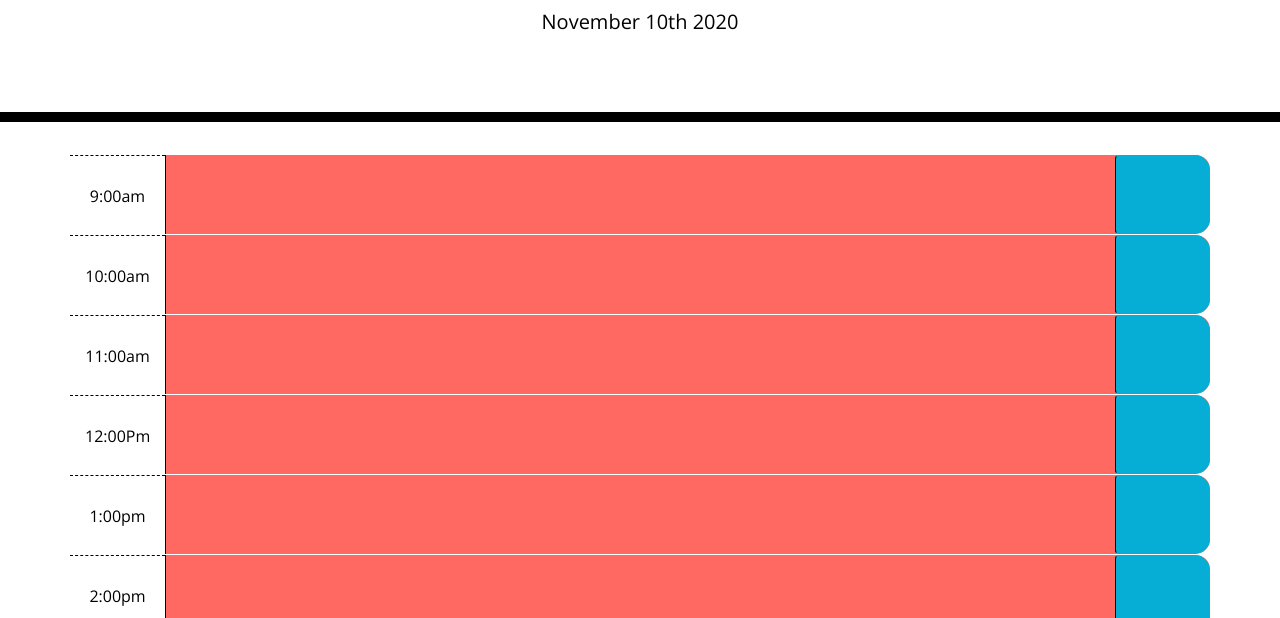
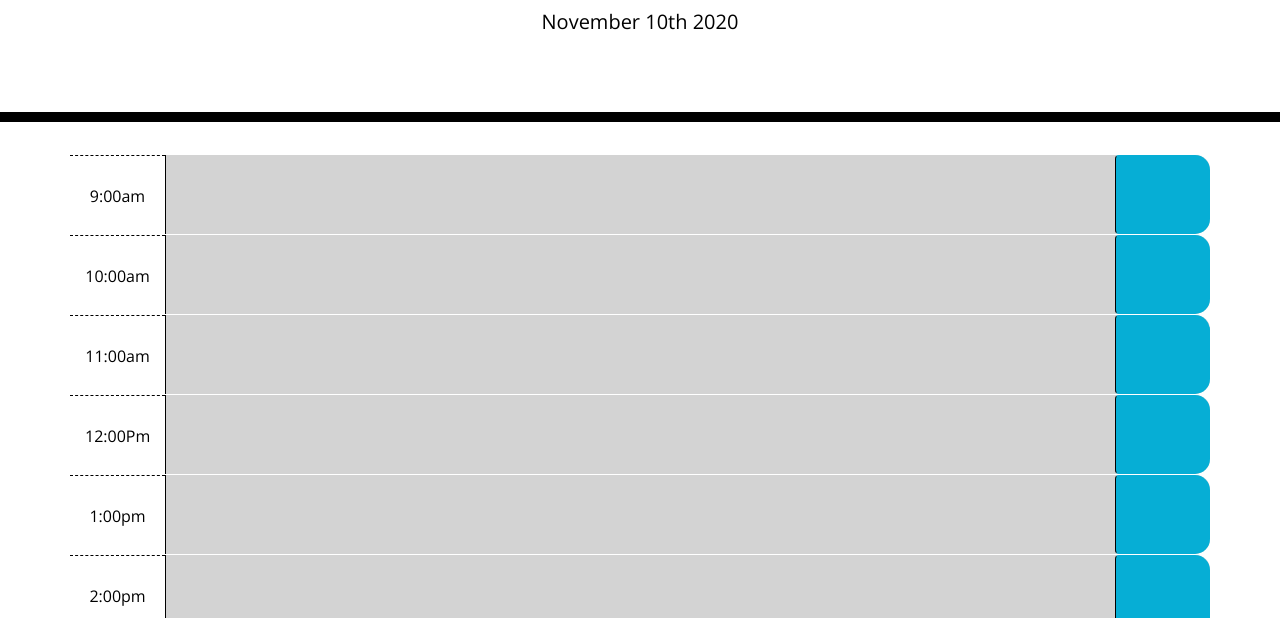
Before and after one commit to bakerquil/Day_Planner, a plain HTML site: page index.html in a window 1280 px wide. Shown: the part 182-800 px from the top of the page. Drawn offline with nearby package versions, Linux system fonts and the light colour scheme.

Commit message:
updated read me everything seems to be working properly

```diff
--- a/script.js
+++ b/script.js
@@ -13,7 +13,7 @@ const current = moment().format('MMMM Do YYYY')
 
 let $dateHolder = $('#currentDay');
 $dateHolder.text(current)
-
+changeTab();
 
 
 $('.saveBtn').on('click',function(){
@@ -24,7 +24,7 @@ $('.saveBtn').on('click',function(){
 
 
 })
-changeTab();
+
 
 $('#9 .description').val(localStorage.getItem('9')); /// ask if there is a way to automate this
 $('#10 .description').val(localStorage.getItem('10'));
@@ -131,4 +131,6 @@ else {
     $('#17').addClass('future');
 }
 
+
+
 }
--- a/style.css
+++ b/style.css
@@ -42,12 +42,12 @@ textarea{
   border-top: 1px dashed #000000;
 }
 
-.present {
+.past {
   background-color: #d3d3d3;
   color: white;
 }
 
-.past  {
+.present  {
   background-color: #ff6961;
   color: white;
 }
```
Also changed, not shown: 1 other file.
